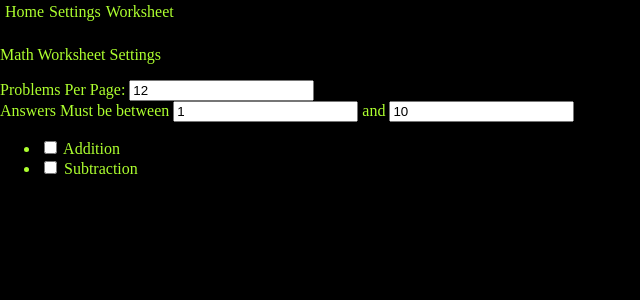
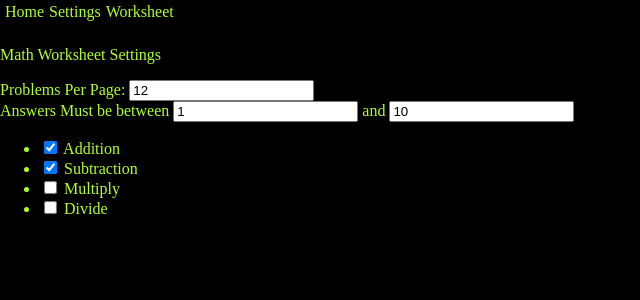
Before and after one commit to Randy-Blancett/MathWorksheet, an Angular app: page /settings in a window 1280 px wide. Shown: the top 300 px of the page, without its empty margins (0-640 px from the left). Built offline with nearby package versions, Linux system fonts and the light colour scheme.

Commit message:
fixed the settings page

```diff
--- a/src/app/services/settings/settings.service.ts
+++ b/src/app/services/settings/settings.service.ts
@@ -1,5 +1,4 @@
 import { Injectable } from '@angular/core';
-import { Operation } from 'src/app/problem';
 import { Settings } from './settings';
 @Injectable({
   providedIn: 'root'
@@ -12,7 +11,7 @@ export class SettingsService {
     let data = localStorage.getItem("MathWorksheet_Settings");
     if (data == null)
       return {
-        ProblemsPerPage: 12, MaxAnswer: 10, MinAnswer: 1,Operations: new Set([Operation.ADD,Operation.SUBTRACT])
+        ProblemsPerPage: 12, MaxAnswer: 10, MinAnswer: 1,Operations: {Add:true,Subtract:true,Multiply:false,Divide: false}
       };
     return JSON.parse(data);
   }
--- a/src/app/settings/settings.component.html
+++ b/src/app/settings/settings.component.html
@@ -15,7 +15,9 @@
 </div>
 <div>
   <ul>
-    <li><input [(ngModel)]="showAdd" type="checkbox" (ngModelChange)="storeSettings()" /><label> Addition</label> </li>
-    <li><input [(ngModel)]="showSub" type="checkbox" (ngModelChange)="storeSettings()" /><label> Subtraction</label> </li>
+    <li><input [(ngModel)]="settings.Operations.Add" type="checkbox" (ngModelChange)="storeSettings()" /><label> Addition</label> </li>
+    <li><input [(ngModel)]="settings.Operations.Subtract" type="checkbox" (ngModelChange)="storeSettings()" /><label> Subtraction</label> </li>
+    <li><input [(ngModel)]="settings.Operations.Multiply" type="checkbox" (ngModelChange)="storeSettings()" /><label> Multiply</label> </li>
+    <li><input [(ngModel)]="settings.Operations.Divide" type="checkbox" (ngModelChange)="storeSettings()" /><label> Divide</label> </li>
   </ul>
 </div>
--- a/src/app/settings/settings.component.ts
+++ b/src/app/settings/settings.component.ts
@@ -1,6 +1,5 @@
 import { Component, OnInit } from '@angular/core';
-import { Operation } from '../problem';
-import { Settings } from '../services/settings/settings';
+import { Settings,Operations } from '../services/settings/settings';
 import { SettingsService } from '../services/settings/settings.service';
 
 @Component({
@@ -10,37 +9,16 @@ import { SettingsService } from '../services/settings/settings.service';
 })
 export class SettingsComponent implements OnInit {
     declare settings: Settings;
-    public Operation = Operation;
-    declare showAdd: boolean;
-    declare showSub: boolean;
     constructor(private settingsService: SettingsService) { }
 
-
     storeSettings() {
-        this.settings.Operations = new Set<Operation>();
-        if (this.showAdd)
-            this.settings.Operations.add(Operation.ADD);
-        if (this.showSub)
-        this.settings.Operations.add(Operation.SUBTRACT);
         this.settingsService.setSettings(this.settings);
-        console.log(this.settings);
-    }
-
-    updateOperations(op: Operation, $event: boolean) {
-        console.log(op);
-        console.log($event);
-        // this.settingsService.setSettings(this.settings);
-        console.log(this.settings);
     }
 
     ngOnInit(): void {
         let localSettings = this.settingsService.getSettings();
         if (localSettings != null)
             this.settings = localSettings;
-        console.log(this.settings.Operations)
-        for (const op of this.settings.Operations) {
-            console.log(op);
-        }
     }
 
 }
```
Also changed, not shown: src/app/services/settings/settings.ts (+8 -3 lines), 1 other file (tests, documents, lock files or other folders).
